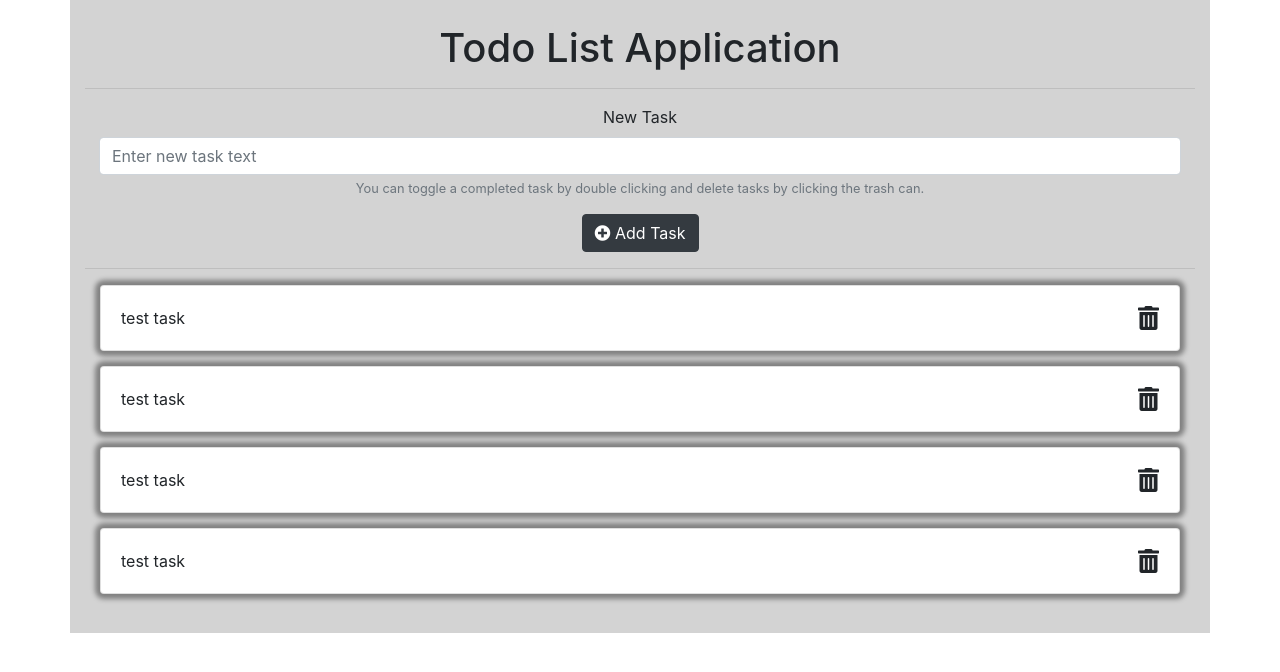
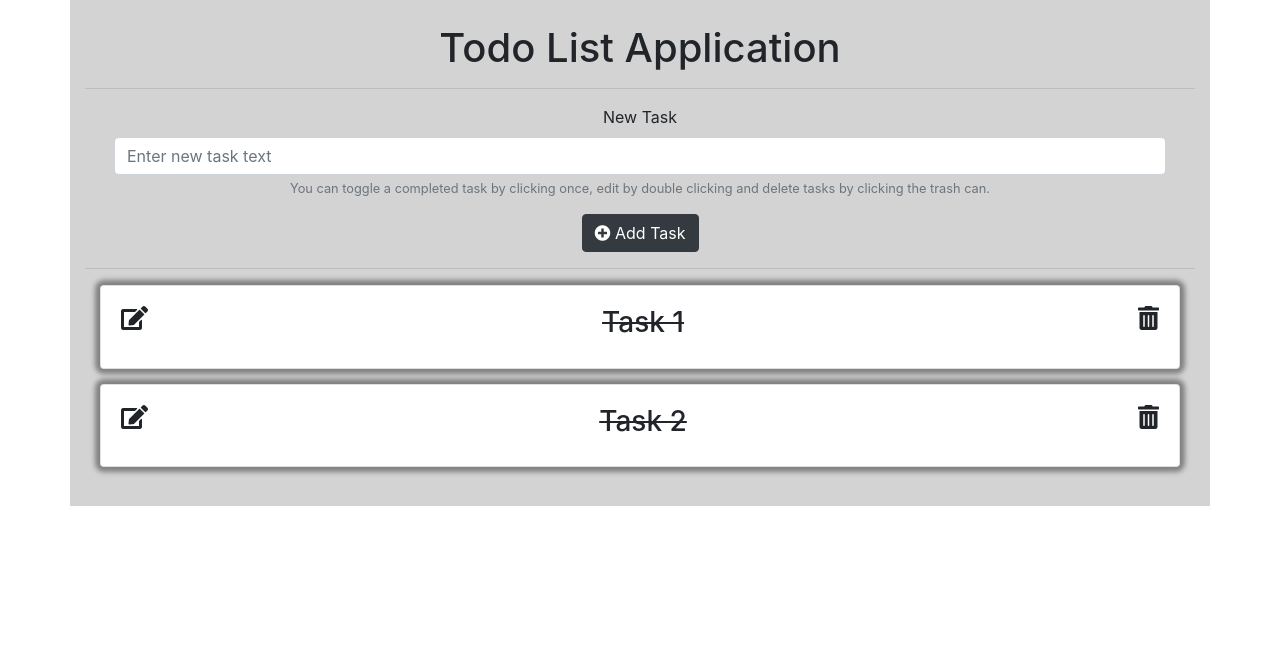
Before and after one commit to kochzj27/bootcamp-reduxtodolist, a React (Create React App) app: page / in a window 1280 px wide. Shown: the top 672 px of the page. Built offline with nearby package versions, Linux system fonts and the light colour scheme.

Commit message:
before lunch commit

```diff
--- a/src/components/AppContainer/AppContainer.js
+++ b/src/components/AppContainer/AppContainer.js
@@ -3,16 +3,73 @@ import './AppContainer.css';
 import TodoForm from '../TodoForm/TodoForm';
 import TodoDisplay from '../TodoDisplay/TodoDisplay';
 
+/*
+create 1, delete 1, view and edit and update 1, view all
+
+*/
 class AppContainer extends Component {
+  constructor(props) {
+    super(props);
+    this.state = {
+      nextId: 2,
+      tasks: [
+        { id: 0, text: "Task 1", active: true },
+        { id: 1, text: "Task 2", active: false },
+      ]
+    }
+
+  }
+
+
+  deleteTask = (id) => {
+    // console.log('delete id:', id);
+    if (this.state.tasks.length === 1) {
+      this.setState({
+        tasks: [],
+      });
+    } else {
+      this.setState({
+        tasks: [...this.state.tasks.slice(0, id), ...this.state.tasks.slice(id + 1)]
+      });
+    }
+  }
+
+  addTask = (task) => {
+    let newTask = Object.assign({ id: this.state.nextId, text: task, active: true });
+    this.setState({
+      tasks: [...this.state.tasks, newTask],
+      nextId: this.state.nextId + 1,
+    })
+  }
+
+  editTask = (props) => {
+    console.log('edit', props)
+  }
+
+  updateStatus = (id) => {
+    // for 1 task
+    // console.log('update', id);
+    let idx = this.state.tasks.findIndex((element) => { return element.id === id });
+    // console.log(idx);
+    let newStatus = !this.state.tasks[idx].active;
+    this.setState({
+      tasks: [...this.state.tasks.slice(0, id),
+      Object.assign({}, this.state.tasks[idx], { active: newStatus })
+        , ...this.state.tasks.slice(id + 1)]
+    });
+  }
+
+
   render() {
+    console.log(this.state)
     return (
       <div className="container appContainer">
         <br />
         <h1>Todo List Application</h1>
         <hr />
-        <TodoForm />
+        <TodoForm addTask={this.addTask} />
         <hr />
-        <TodoDisplay />
+        <TodoDisplay taskList={this.state.tasks} deleteTask={this.deleteTask} editTask={this.editTask} updateStatus={this.updateStatus} />
         <br />
       </div>
     );
--- a/src/components/TodoCard/TodoCard.css
+++ b/src/components/TodoCard/TodoCard.css
@@ -7,3 +7,7 @@
   margin-bottom: 15px;
   box-shadow: 0px 0px 5px 5px gray;
 }
+
+.striked {
+  text-decoration: line-through;
+}
--- a/src/components/TodoCard/TodoCard.js
+++ b/src/components/TodoCard/TodoCard.js
@@ -6,10 +6,11 @@ const TodoCard = (props) => {
 
     <div className="card card-margin">
       <div className="card-body spaced">
-        <div>{props.task}</div>
-        <i class="fas fa-trash-alt" style={{ fontSize: '18pt' }}></i>
+        <i className="fas fa-edit" style={{ fontSize: '18pt' }} onClick={() => props.editTask(props.id)}></i>
+        <div onClick={() => props.updateStatus(props.id)}><h3 className='striked'>{props.text}</h3></div>
+        <i className="fas fa-trash-alt" onClick={() => props.deleteTask(props.id)} style={{ fontSize: '18pt' }} ></i>
       </div>
-    </div>
+    </div >
   )
 }
 
--- a/src/components/TodoDisplay/TodoDisplay.js
+++ b/src/components/TodoDisplay/TodoDisplay.js
@@ -9,15 +9,14 @@ class TodoDisplay extends Component {
 
     }
   }
+
   render() {
+
+    let display = this.props.taskList.map((task, idx) => <TodoCard text={task.text} key={idx} id={task.id} deleteTask={this.props.deleteTask} updateStatus={this.props.updateStatus} editTask={this.props.editTask} />)
+
     return (
       <div className="container todoDisplay">
-
-        <TodoCard task='test task' />
-        <TodoCard task='test task' />
-        <TodoCard task='test task' />
-        <TodoCard task='test task' />
-
+        {display}
       </div>
     );
   }
--- a/src/components/TodoForm/TodoForm.js
+++ b/src/components/TodoForm/TodoForm.js
@@ -5,17 +5,29 @@ class TodoForm extends Component {
   constructor(props) {
     super(props);
     this.state = {
-
+      newTask: '',
     }
   }
+
+  updateValue = (event) => {
+    this.setState({
+      [event.target.name]: event.target.value,
+    });
+  }
+
+  handleSubmit = (event) => {
+    event.preventDefault();
+    this.props.addTask(this.state.newTask)
+  }
+
   render() {
     return (
-      <div classNameName="container">
-        <form className="todoForm">
+      <div className="container">
+        <form className="todoForm" onSubmit={this.handleSubmit}>
           <div className="form-group">
-            <label for="newTask">New Task</label>
-            <input type="text" className="form-control" id="newTask" aria-describedby="taskHelp" placeholder="Enter new task text" />
-            <small id="taskHelp" className="form-text text-muted">You can toggle a completed task by double clicking and delete tasks by clicking the trash can.</small>
+            <label htmlFor="newTask">New Task</label>
+            <input type="text" className="form-control" id="newTask" name='newTask' aria-describedby="taskHelp" placeholder="Enter new task text" onChange={this.updateValue} />
+            <small id="taskHelp" className="form-text text-muted">You can toggle a completed task by clicking once, edit by double clicking and delete tasks by clicking the trash can.</small>
           </div>
 
           <button type="submit" className="btn btn-dark"><i className="fas fa-plus-circle"></i> Add Task</button>
```
